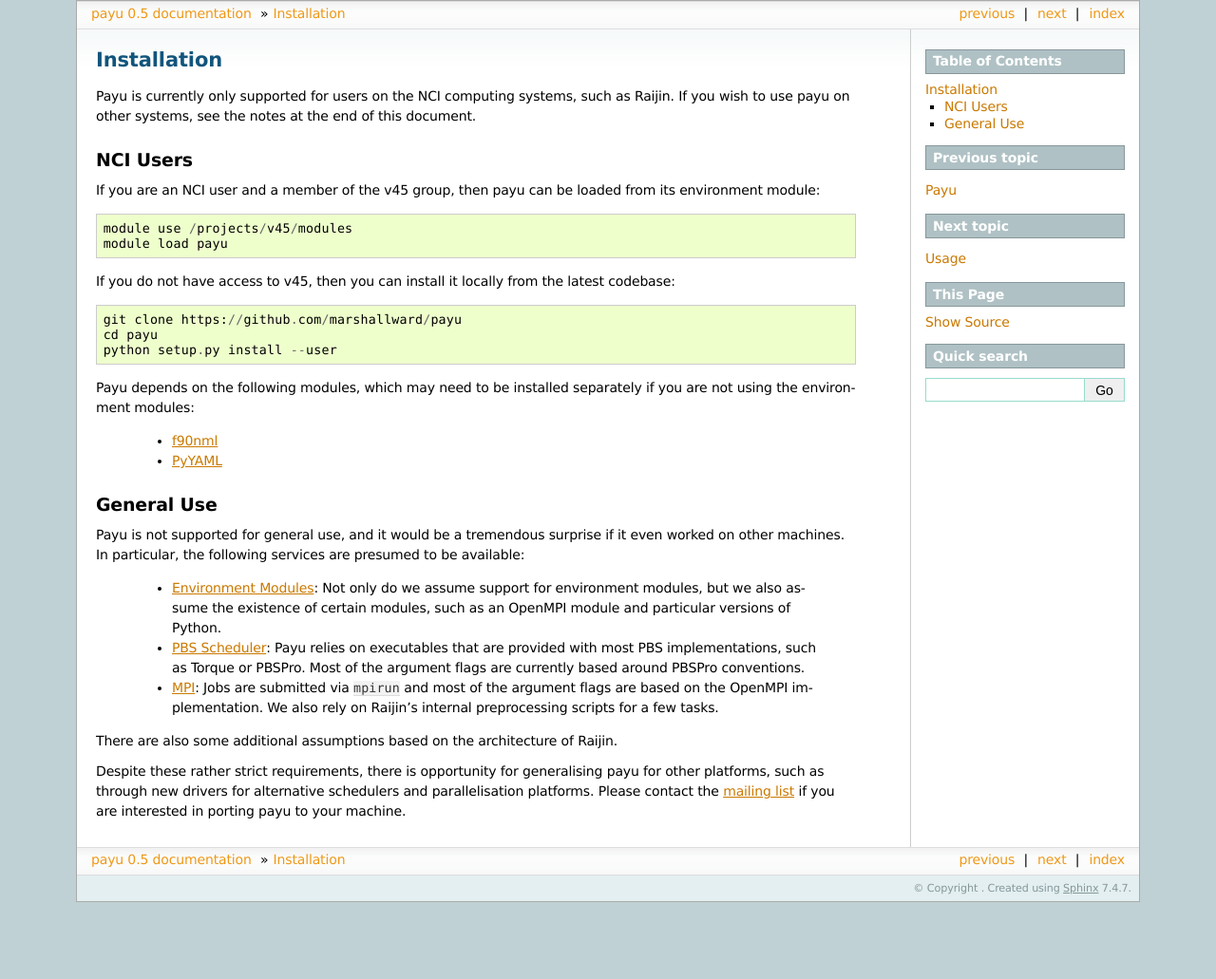
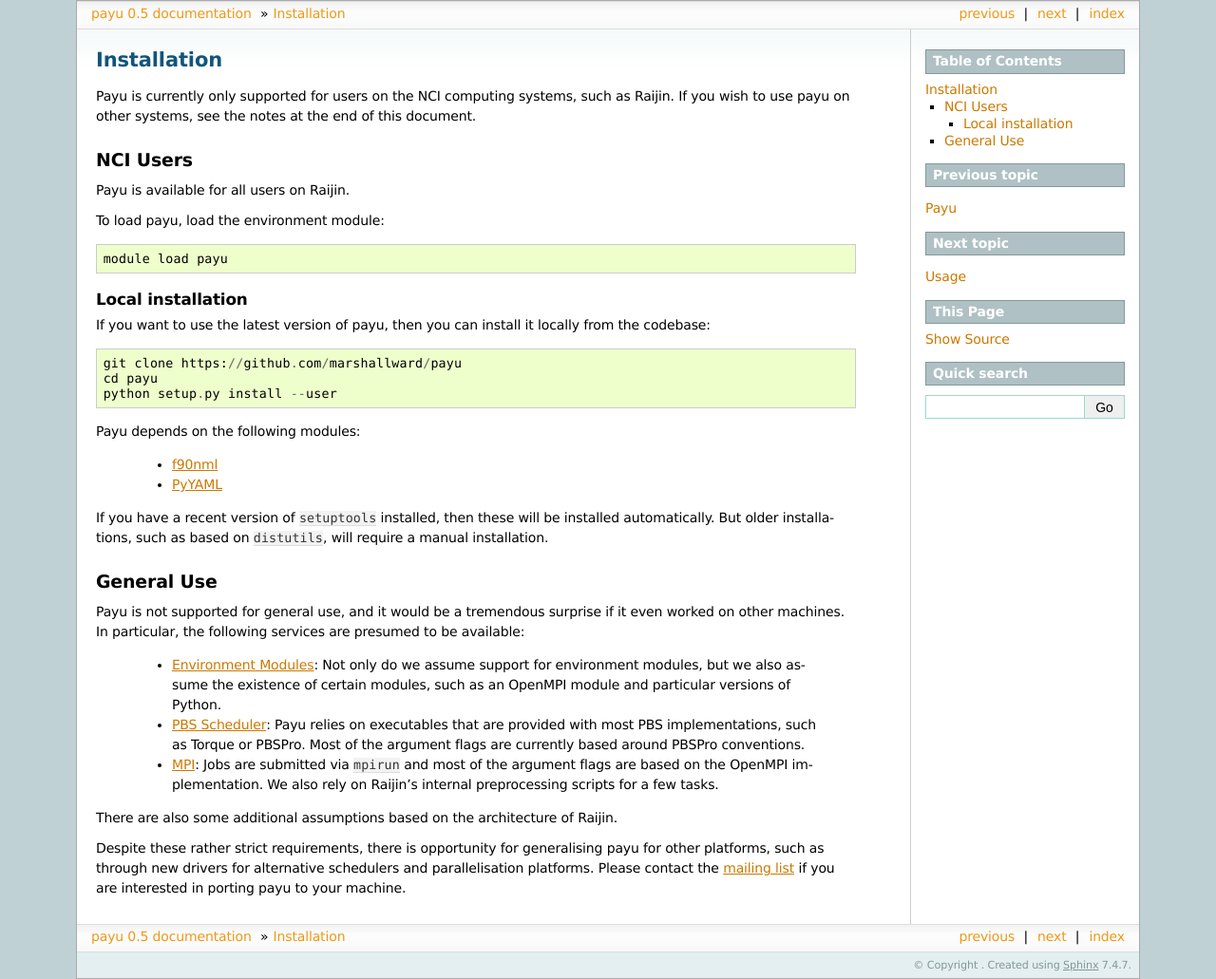
Before and after one commit to payu-org/payu, a Sphinx documentation site: the page built from docs/source/install.rst, in a window 1280 px wide. Shown: the whole page at 95% size. Built offline with Sphinx 7.4.7, drawn with Linux system fonts in a browser that asks for light colours; before the commit the page ends 950 px from its top, so only the background shows below that.

Commit message:
Ignore local .gitconfig; doc update
.gitconfig files can be incompatible between versions.  We now set an
environment variable to ignore .gitconfig during code checkout.

Documentation has also been updated a bit.

```diff
--- a/docs/source/install.rst
+++ b/docs/source/install.rst
@@ -12,27 +12,33 @@
 NCI Users
 =========
 
-If you are an NCI user and a member of the v45 group, then payu can be loaded
-from its environment module::
+Payu is available for all users on Raijin.
 
-   module use /projects/v45/modules
+To load payu, load the environment module::
+
    module load payu
 
-If you do not have access to v45, then you can install it locally from the
-latest codebase::
+Local installation
+------------------
+
+If you want to use the latest version of payu, then you can install it locally
+from the codebase::
 
    git clone https://github.com/marshallward/payu
    cd payu
    python setup.py install --user
 
-Payu depends on the following modules, which may need to be installed
-separately if you are not using the environment modules:
+Payu depends on the following modules:
 
    * f90nml_
    * PyYAML_
 
 .. _f90nml: https://pypi.python.org/pypi/f90nml
 .. _PyYAML: https://pypi.python.org/pypi/PyYAML
+
+If you have a recent version of ``setuptools`` installed, then these will be
+installed automatically.  But older installations, such as based on
+``distutils``, will require a manual installation.
 
 
 General Use
```
Also changed, not shown: 1 other file.
